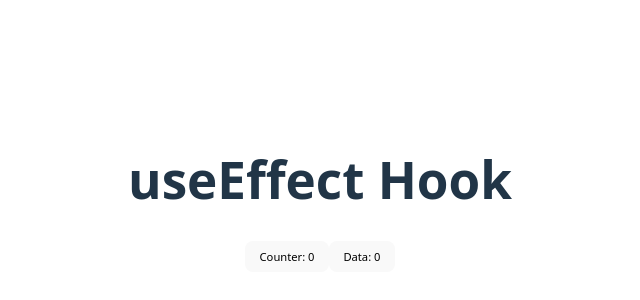
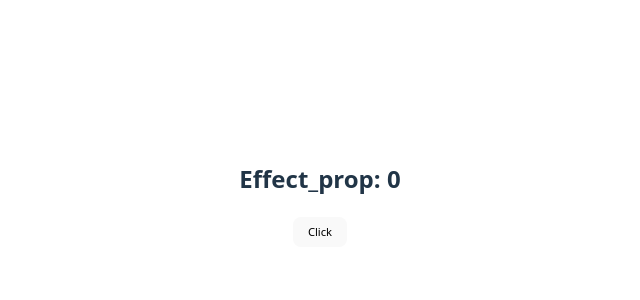
Before and after one commit to Pawancoderk/revisit_react, a React (Vite) app: page / in a window 1280 px wide. Shown: the part 206-506 px from the top of the page, without its empty margins (320-960 px from the left). Built offline with nearby package versions, Linux system fonts and the light colour scheme.

Commit message:
life cycle method

```diff
--- a/src/App.jsx
+++ b/src/App.jsx
@@ -17,21 +17,25 @@ import { ReuseComponent } from './ReuseComponent'
 import { Option } from './Option'
 import { Array_Nested_loop } from './Arrat_Nested_loop'
 import { Effect } from './Effect'
+import { Effectprop } from './Effect_prop'
+import { useState } from 'react'
 
 
 function App() {
   // let name = "Pawan"
-  let Userobj = {
-    name: "Pawan",
-    age: 24,
-    email: "Pawan@gmail.com"
-  }
+  // let Userobj = {
+  //   name: "Pawan",
+  //   age: 24,
+  //   email: "Pawan@gmail.com"
+  // }
 
-  let Userobj2 = {
-    name: "Karan",
-    age: 25,
-    email: "Karan@gmail.com"
-  }
+  // let Userobj2 = {
+  //   name: "Karan",
+  //   age: 25,
+  //   email: "Karan@gmail.com"
+  // }
+
+  const [count, setCount] = useState(0)
   return (
   <>
   {/* <h1>Pawan</h1> */}
@@ -61,7 +65,9 @@ function App() {
   {/* <ReuseComponent/> */}
   {/* <Option/> */}
   {/* <Array_Nested_loop/> */}
-  <Effect/>
+  {/* <Effect/> */}
+  <Effectprop count={count}/>
+  <button onClick={()=>setCount(count+1)}>Click</button>
   </>
   )
 }
--- /dev/null
+++ b/src/Effect_prop.jsx
@@ -0,0 +1,19 @@
+import { useEffect } from "react"
+
+export function Effectprop({count}){
+
+    const handleCount = ()=>{
+        console.log("counter called")
+    }
+
+    useEffect(()=>{
+
+        handleCount()
+    },[])
+
+    return (
+        <div>
+            <h2>Effect_prop: {count}</h2>
+        </div>
+    )
+}
```
